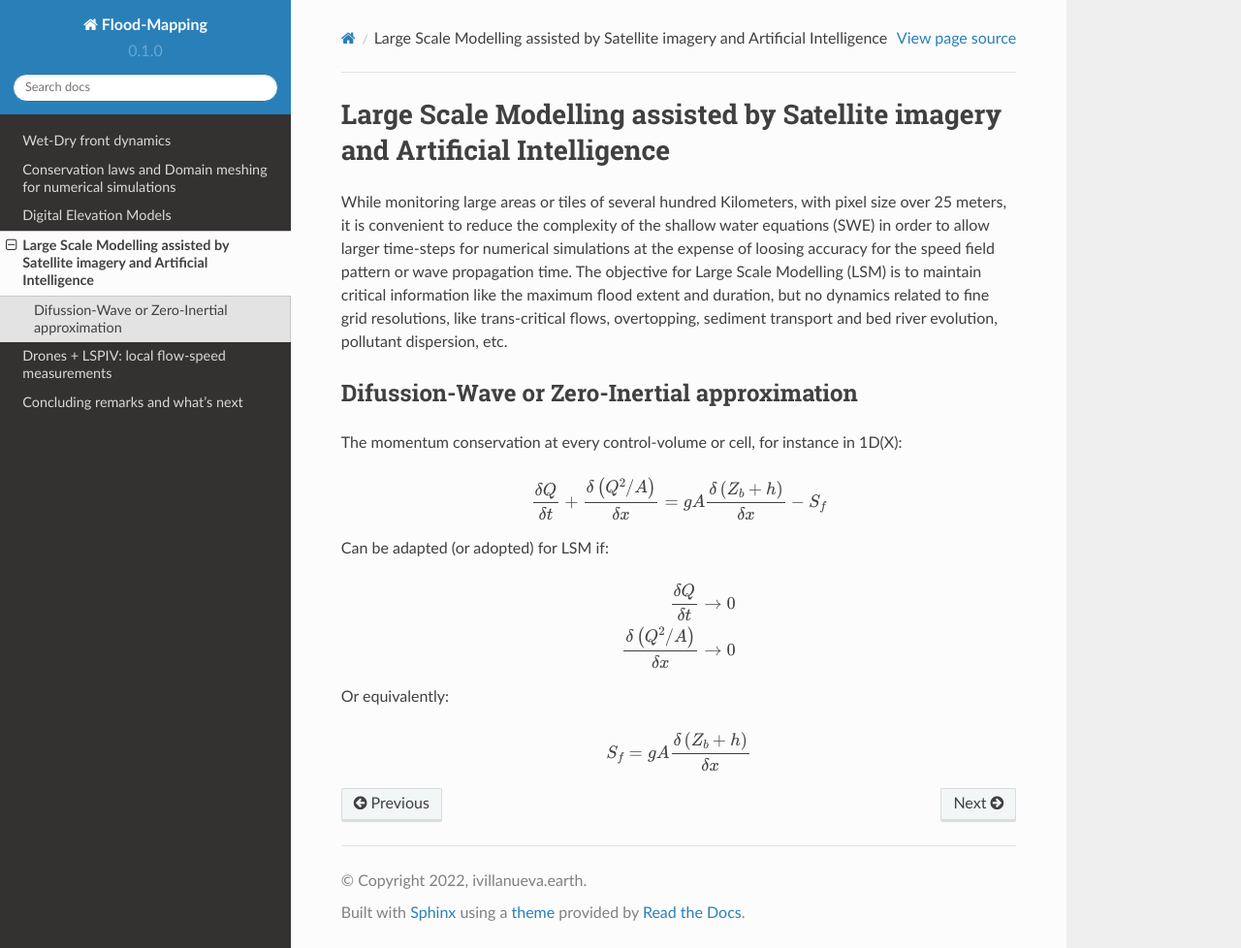
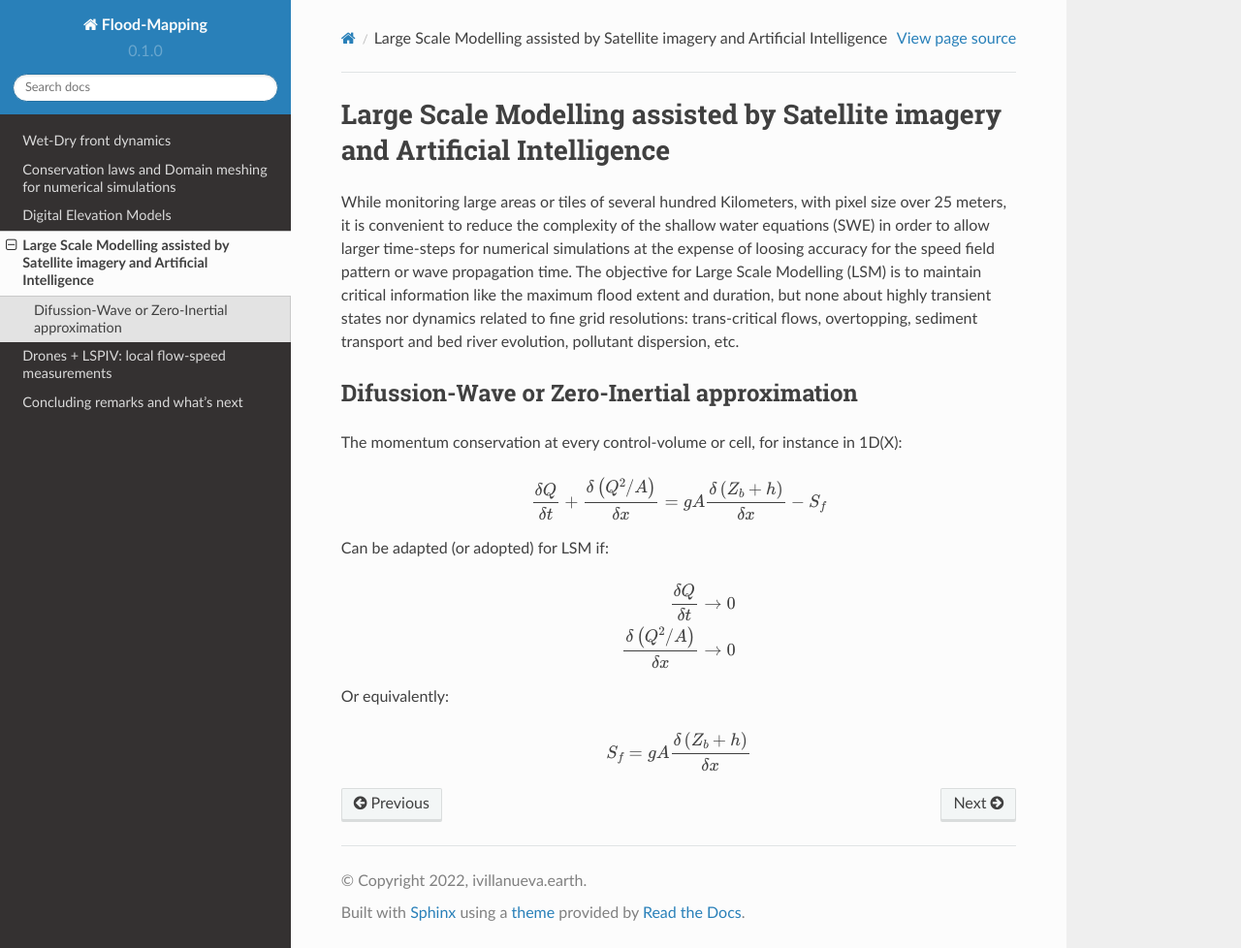
Before and after one commit to ivillamadrid/FloodMapping, a Sphinx documentation site: the page built from docs/source/lsm.rst, in a window 1280 px wide and 978 px high. Shown: the whole window at 97% size. Built offline with Sphinx 7.4.7 and the Read the Docs theme 2.0.0, drawn with Linux system fonts in a browser that asks for light colours.

Commit message:
Update lsm.rst

```diff
--- a/docs/source/lsm.rst
+++ b/docs/source/lsm.rst
@@ -4,8 +4,7 @@ Large Scale Modelling assisted by Satellite imagery and Artificial Intelligence
 While monitoring large areas or tiles of several hundred Kilometers, with pixel size over 25 meters,
 it is convenient to reduce the complexity of the shallow water equations (SWE) in order to allow larger
 time-steps for numerical simulations at the expense of loosing accuracy for the speed field pattern or wave propagation time.
-The objective for Large Scale Modelling (LSM) is to maintain critical information like the maximum flood extent and duration, but no dynamics related to
-fine grid resolutions, like trans-critical flows, overtopping, sediment transport and bed river evolution, pollutant dispersion, etc.
+The objective for Large Scale Modelling (LSM) is to maintain critical information like the maximum flood extent and duration, but none about highly transient states nor dynamics related to fine grid resolutions: trans-critical flows, overtopping, sediment transport and bed river evolution, pollutant dispersion, etc.
 
 Difussion-Wave or Zero-Inertial approximation
 ---------------------------------------------
```
